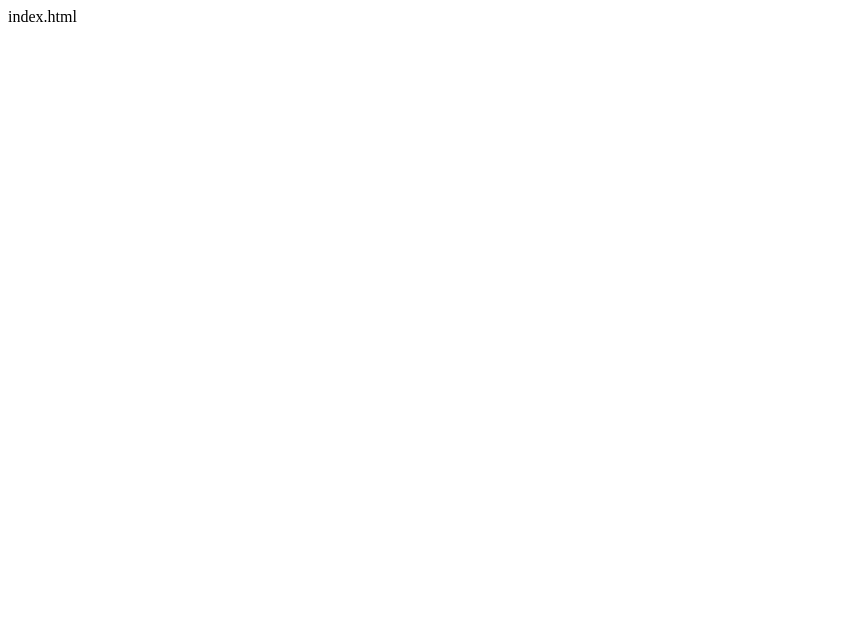
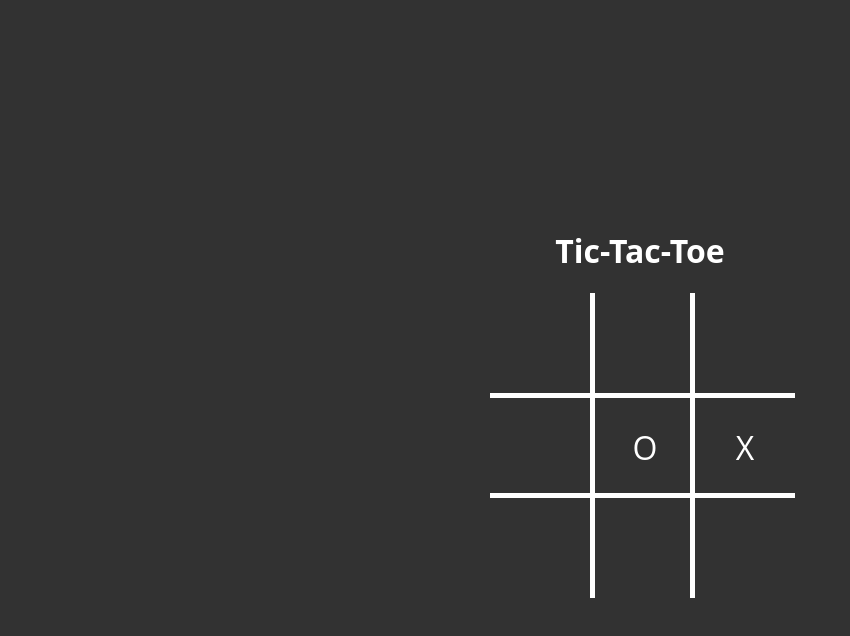
Before and after one commit to swiftAndHandy/tictactoe-prompt-testing, a plain HTML site: page index.html in a window 1280 px wide. Shown: the whole page, without its empty margins (0-850 px from the left). Drawn offline with Linux system fonts and the light colour scheme.

Commit message:
design adjustments

```diff
--- a/index.html
+++ b/index.html
@@ -1 +1,14 @@
-index.html
+<!DOCTYPE html>
+<html lang="en">
+<head>
+    <meta charset="UTF-8">
+    <meta name="viewport" content="width=device-width, initial-scale=1.0">
+    <title>Tic Tac Toe</title>
+    <link rel="stylesheet" href="style.css">
+    <script src="script.js"></script>
+</head>
+<body onload="render()">
+    <h1 class="white">Tic-Tac-Toe</h1>
+    <div id="gameArea"></div>
+</body>
+</html>
--- a/script.js
+++ b/script.js
@@ -0,0 +1,24 @@
+let fields = [
+    null,
+    null,
+    null,
+    null,
+    'circle',
+    'cross',
+    null,
+    null,
+    null
+]
+
+function render() {
+    const gameArea = document.getElementById('gameArea');
+    gameArea.innerHTML = ''; // Clear existing content
+
+    for (let i = 0; i < fields.length; i++) {
+        const cell = document.createElement('div');
+        cell.classList.add('cell');
+        cell.id = `cell-${i}`;
+        cell.innerHTML = fields[i] === 'cross' ? 'X' : fields[i] === 'circle' ? 'O' : '';
+        gameArea.appendChild(cell);
+    }
+}
--- a/style.css
+++ b/style.css
@@ -0,0 +1,52 @@
+.white {
+    color: white;
+}
+
+@import url('https://fonts.googleapis.com/css2?family=Open+Sans:wght@400;700&display=swap');
+
+body {
+    display: flex;
+    ;
+    flex-direction: column;
+    justify-content: center;
+    align-items: center;
+    height: 100vh;
+    background-color: #323232;
+    margin: 0;
+    font-family: 'Open Sans', sans-serif;
+}
+
+#gameArea {
+    display: grid;
+    grid-template-columns: repeat(3, 100px);
+    grid-template-rows: repeat(3, 100px);
+}
+
+.cell {
+    display: flex;
+    justify-content: center;
+    align-items: center;
+    width: 100px;
+    height: 100px;
+    background-color: #323232;
+    border: 5px solid #fff;
+    font-size: 2em;
+    cursor: pointer;
+    color: #fff;
+}
+
+.cell:nth-child(-n+3) {
+    border-top: none;
+}
+
+.cell:nth-child(3n+1) {
+    border-left: none;
+}
+
+.cell:nth-child(3n) {
+    border-right: none;
+}
+
+.cell:nth-child(n+7) {
+    border-bottom: none;
+}
```
Also changed, not shown: img/mockup.webp (added).
